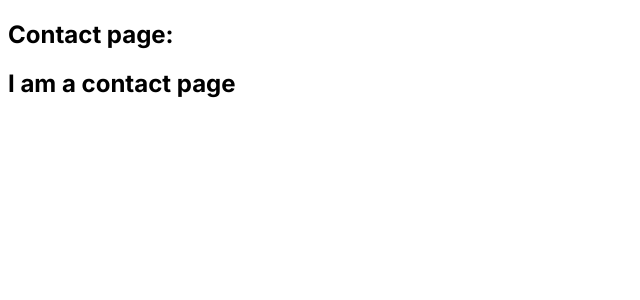
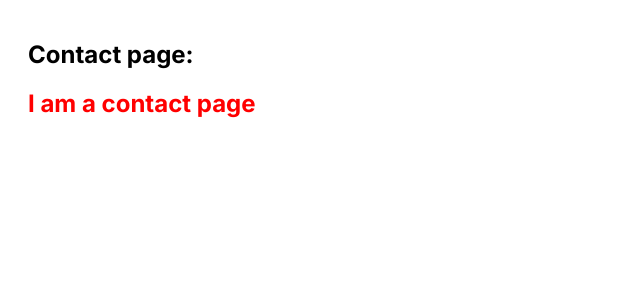
Before and after one commit to ferlobo1985/UDMY-NEXT24-Routing, a Next.js app: page /contact in a window 1280 px wide. Shown: the top 300 px of the page, without its empty margins (0-640 px from the left). Built offline with nearby package versions, Linux system fonts and the light colour scheme.

Commit message:
11-Styles
11-Styles

```diff
--- a/src/app/contact/page.js
+++ b/src/app/contact/page.js
@@ -1,8 +1,9 @@
+import styles from '@/styles/contact.module.css'
+
 export default function ContactPage(){
-
     return(
         <>
-            <h1>I am a contact page</h1>
+            <h1 className={styles.red}>I am a contact page</h1>
         </>
     )
 }
--- a/src/app/layout.js
+++ b/src/app/layout.js
@@ -1,5 +1,5 @@
 import { Inter } from 'next/font/google'
-// import './globals.css'
+import '@/styles/global.css'
 
 const inter = Inter({ subsets: ['latin'] })
 
--- /dev/null
+++ b/src/styles/contact.module.css
@@ -0,0 +1,5 @@
+
+
+.red {
+    color:red;
+}
--- /dev/null
+++ b/src/styles/global.css
@@ -0,0 +1,4 @@
+
+html {
+    padding:20px
+}
```
